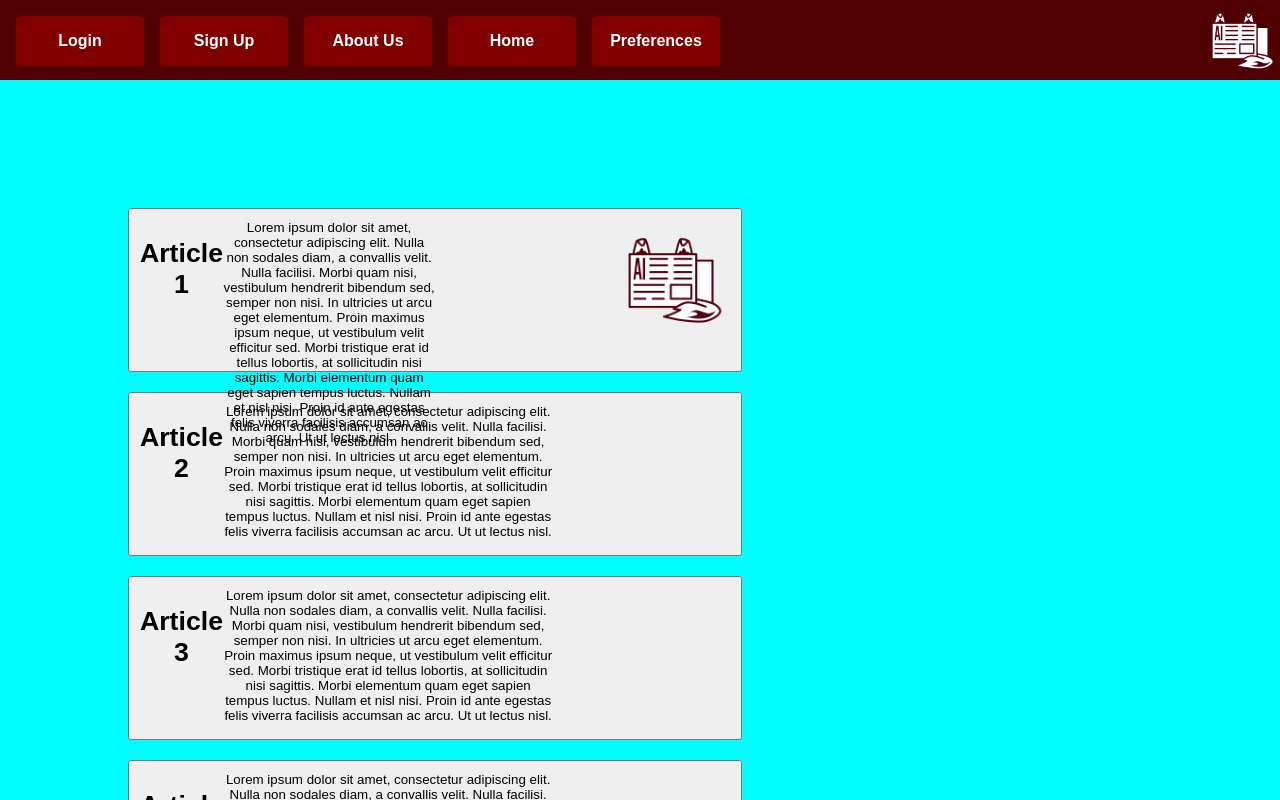
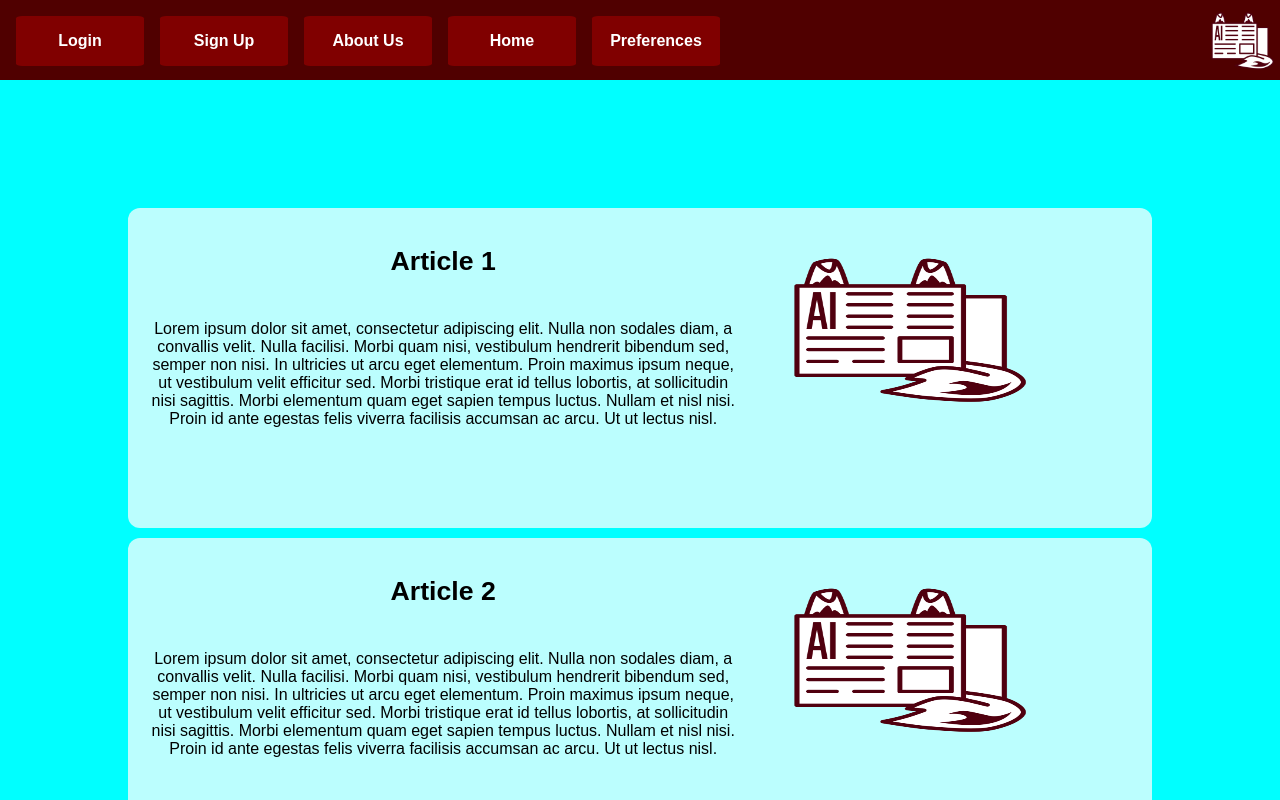
Before and after one commit to aggie-coding-club/ai-ggie-news, a React (Create React App) app in the folder frontend/: page /home in a window 1280 px wide. Built offline with nearby package versions, Linux system fonts and the light colour scheme; no server answers; a web font is replaced by a local one.

Commit message:
Using Buttons as Article blocks, added css

```diff
--- a/frontend/src/Home.css
+++ b/frontend/src/Home.css
@@ -11,24 +11,45 @@
 }
 .article{
     display: flex;
+    flex-direction: row;
+    height: 40vh;
+    width: 100%;
+    padding: 20px;
+    border:none;
+    border-radius: 12px;
+    outline: none;
+    cursor: pointer;
+    background: #fefefebc;
+    margin-bottom: 10px;
+
+}
+.articleText{
+    flex-direction: column;
     width: 60%;
-    padding: 10px;
-    margin-bottom: 20px;
-
+    height:100%
 }
 .ButtonList{
     padding: 10%;
 }
 .ArticleBodyPara{
-    width: 80%;
-    height: 140px;
-    padding-right: 30%;
+    font-size: 120%;
+    width: 70%;
+    height: 15vh;
 }
-.Article_image{
-    float: right;
-    height: 20%;
-    width: 20%;
+.ArticleImage_Content{
+    width: 30%;
+    height: 25vh;
+}
+.Article_image_direct{
+    height: 100%;
+    width: 100%;
+    margin-left: 5%;
 
+}
+.ArticleTitle{
+    align-self: flex-start;
+    width: 100%;
+    height: 20%
 }
 .ArticleContent{
     align-items: center;
--- a/frontend/src/Home.js
+++ b/frontend/src/Home.js
@@ -9,39 +9,60 @@ function Home(){
                 <div className="ButtonList">
                     <div className="ArticleContent">
                         <button className="article">
+                            <div className="articleText">
                                 <h1 className="ArticleTitle">Article 1</h1>
                                 <p1 className="ArticleBodyPara">Lorem ipsum dolor sit amet, consectetur adipiscing elit. Nulla non sodales diam, a convallis velit. Nulla facilisi. Morbi quam nisi, vestibulum hendrerit bibendum sed, semper non nisi. In ultricies ut arcu eget elementum. Proin maximus ipsum neque, ut vestibulum velit efficitur sed. Morbi tristique erat id tellus lobortis, at sollicitudin nisi sagittis. Morbi elementum quam eget sapien tempus luctus. Nullam et nisl nisi. Proin id ante egestas felis viverra facilisis accumsan ac arcu. Ut ut lectus nisl.</p1>
-                            <img className="Article_image" src={WhiteIcon} alt="aiggieNews" />
+                            </div>
+                            <div className="ArticleImage_Content">
+                                <img className="Article_image_direct" src={WhiteIcon} alt="aiggieNews" />
+                            </div>
                         </button>
                     </div>
+                    <div className="ArticleContent">
                         <button className="article">
+                            <div className="articleText">
                                 <h1 className="ArticleTitle">Article 2</h1>
                                 <p1 className="ArticleBodyPara">Lorem ipsum dolor sit amet, consectetur adipiscing elit. Nulla non sodales diam, a convallis velit. Nulla facilisi. Morbi quam nisi, vestibulum hendrerit bibendum sed, semper non nisi. In ultricies ut arcu eget elementum. Proin maximus ipsum neque, ut vestibulum velit efficitur sed. Morbi tristique erat id tellus lobortis, at sollicitudin nisi sagittis. Morbi elementum quam eget sapien tempus luctus. Nullam et nisl nisi. Proin id ante egestas felis viverra facilisis accumsan ac arcu. Ut ut lectus nisl.</p1>
+                            </div>
+                            <div className="ArticleImage_Content">
+                                <img className="Article_image_direct" src={WhiteIcon} alt="aiggieNews" />
+                            </div>
                         </button>
+                    </div>
+                    <div className="ArticleContent">
                         <button className="article">
+                            <div className="articleText">
                                 <h1 className="ArticleTitle">Article 3</h1>
                                 <p1 className="ArticleBodyPara">Lorem ipsum dolor sit amet, consectetur adipiscing elit. Nulla non sodales diam, a convallis velit. Nulla facilisi. Morbi quam nisi, vestibulum hendrerit bibendum sed, semper non nisi. In ultricies ut arcu eget elementum. Proin maximus ipsum neque, ut vestibulum velit efficitur sed. Morbi tristique erat id tellus lobortis, at sollicitudin nisi sagittis. Morbi elementum quam eget sapien tempus luctus. Nullam et nisl nisi. Proin id ante egestas felis viverra facilisis accumsan ac arcu. Ut ut lectus nisl.</p1>
+                            </div>
+                            <div className="ArticleImage_Content">
+                                <img className="Article_image_direct" src={WhiteIcon} alt="aiggieNews" />
+                            </div>
                         </button>
+                    </div>
+                    <div className="ArticleContent">
                         <button className="article">
+                            <div className="articleText">
                                 <h1 className="ArticleTitle">Article 4</h1>
                                 <p1 className="ArticleBodyPara">Lorem ipsum dolor sit amet, consectetur adipiscing elit. Nulla non sodales diam, a convallis velit. Nulla facilisi. Morbi quam nisi, vestibulum hendrerit bibendum sed, semper non nisi. In ultricies ut arcu eget elementum. Proin maximus ipsum neque, ut vestibulum velit efficitur sed. Morbi tristique erat id tellus lobortis, at sollicitudin nisi sagittis. Morbi elementum quam eget sapien tempus luctus. Nullam et nisl nisi. Proin id ante egestas felis viverra facilisis accumsan ac arcu. Ut ut lectus nisl.</p1>
+                            </div>
+                            <div className="ArticleImage_Content">
+                                <img className="Article_image_direct" src={WhiteIcon} alt="aiggieNews" />
+                            </div>
                         </button>
+                    </div>
+                    <div className="ArticleContent">
                         <button className="article">
+                            <div className="articleText">
                                 <h1 className="ArticleTitle">Article 5</h1>
                                 <p1 className="ArticleBodyPara">Lorem ipsum dolor sit amet, consectetur adipiscing elit. Nulla non sodales diam, a convallis velit. Nulla facilisi. Morbi quam nisi, vestibulum hendrerit bibendum sed, semper non nisi. In ultricies ut arcu eget elementum. Proin maximus ipsum neque, ut vestibulum velit efficitur sed. Morbi tristique erat id tellus lobortis, at sollicitudin nisi sagittis. Morbi elementum quam eget sapien tempus luctus. Nullam et nisl nisi. Proin id ante egestas felis viverra facilisis accumsan ac arcu. Ut ut lectus nisl.</p1>
+                            </div>
+                            <div className="ArticleImage_Content">
+                                <img className="Article_image_direct" src={WhiteIcon} alt="aiggieNews" />
+                            </div>
                         </button>
-                    <button className="article">
-                        <h1 className="ArticleTitle">Article 6</h1>
-                        <p1 className="ArticleBodyPara">Lorem ipsum dolor sit amet, consectetur adipiscing elit. Nulla non sodales diam, a convallis velit. Nulla facilisi. Morbi quam nisi, vestibulum hendrerit bibendum sed, semper non nisi. In ultricies ut arcu eget elementum. Proin maximus ipsum neque, ut vestibulum velit efficitur sed. Morbi tristique erat id tellus lobortis, at sollicitudin nisi sagittis. Morbi elementum quam eget sapien tempus luctus. Nullam et nisl nisi. Proin id ante egestas felis viverra facilisis accumsan ac arcu. Ut ut lectus nisl.</p1>
-                    </button>
-                    <button className="article">
-                        <h1 className="ArticleTitle">Article 7</h1>
-                        <p1 className="ArticleBodyPara">Lorem ipsum dolor sit amet, consectetur adipiscing elit. Nulla non sodales diam, a convallis velit. Nulla facilisi. Morbi quam nisi, vestibulum hendrerit bibendum sed, semper non nisi. In ultricies ut arcu eget elementum. Proin maximus ipsum neque, ut vestibulum velit efficitur sed. Morbi tristique erat id tellus lobortis, at sollicitudin nisi sagittis. Morbi elementum quam eget sapien tempus luctus. Nullam et nisl nisi. Proin id ante egestas felis viverra facilisis accumsan ac arcu. Ut ut lectus nisl.</p1>
-                    </button>
-                    <button className="article">
-                        <h1 className="ArticleTitle">Article 8</h1>
-                        <p1 className="ArticleBodyPara">Lorem ipsum dolor sit amet, consectetur adipiscing elit. Nulla non sodales diam, a convallis velit. Nulla facilisi. Morbi quam nisi, vestibulum hendrerit bibendum sed, semper non nisi. In ultricies ut arcu eget elementum. Proin maximus ipsum neque, ut vestibulum velit efficitur sed. Morbi tristique erat id tellus lobortis, at sollicitudin nisi sagittis. Morbi elementum quam eget sapien tempus luctus. Nullam et nisl nisi. Proin id ante egestas felis viverra facilisis accumsan ac arcu. Ut ut lectus nisl.</p1>
-                    </button>
+                    </div>
+
 
                 </div>
             </div>
```
Lines whose indentation alone changed are shown as unchanged.
